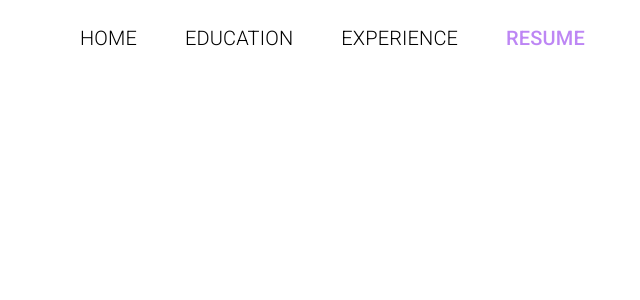
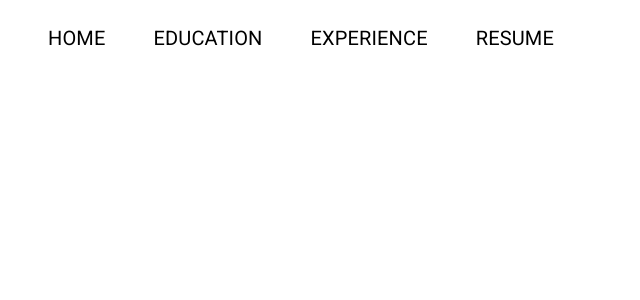
Before and after one commit to Saketh-09/portfolio, a React (Create React App) app: page / in a window 1280 px wide. Shown: the top 300 px of the page, without its empty margins (0-640 px from the left). Built offline with nearby package versions, Linux system fonts and the light colour scheme.

Commit message:
added active nav element

```diff
--- a/src/App.js
+++ b/src/App.js
@@ -17,8 +17,8 @@ function App() {
         <Navbar />
         <Routes>
                 <Route path='/portfolio/' element={<Home/>}></Route>
-                <Route path='/portfolio/education' element={<Education/>}></Route>
-                <Route path='/portfolio/experience' element={<Experience/>}></Route>
+                <Route path='/education' element={<Education/>}></Route>
+                <Route path='/experience' element={<Experience/>}></Route>
         </Routes>
     </div>
   );
--- a/src/components/header/navbar.js
+++ b/src/components/header/navbar.js
@@ -4,16 +4,22 @@ import {AppBar, Box, Toolbar, IconButton, Typography, Menu, MenuItem, Container,
 
 import MenuIcon from '@mui/icons-material/Menu';
 import AdbIcon from '@mui/icons-material/Adb';
-import {Link} from 'react-router-dom'
+import {Link, NavLink} from 'react-router-dom'
 import {resumeURL} from "./navData";
 import styles from './navbar.module.css';
 
 const pages = [{name:'Home',url:'/portfolio/'},
-    {name:'Education', url:'/portfolio/education'},
-    {name:'Experience', url:'/portfolio/experience'}];
+    {name:'Education', url:'/education'},
+    {name:'Experience', url:'/experience'}];
 
 function ResponsiveAppBar() {
+    const [activeItem, setactiveItem] = React.useState(null)
     const [anchorElNav, setAnchorElNav] = React.useState(null);
+
+    const handleSetActiveItem = (item) => {
+        setactiveItem(item);
+    };
+
 
     const handleOpenNavMenu = (event) => {
         setAnchorElNav(event.currentTarget);
@@ -23,11 +29,12 @@ function ResponsiveAppBar() {
         setAnchorElNav(null);
     };
 
+    const activeClassName = styles.activeSection
+    const inActiveClassName = styles.inActiveSection
     return (
     <AppBar sx={{ bgcolor: "#fff", boxShadow: 0, position: 'sticky' }}>
             <Container maxWidth="xl">
                 <Toolbar disableGutters>
-                    <AdbIcon sx={{ display: { xs: 'none', md: 'flex' }, mr: 1 }} />
 
                     <Box sx={{ flexGrow: 1, display: { xs: 'flex', md: 'none' } }}>
                         <IconButton
@@ -71,21 +78,23 @@ function ResponsiveAppBar() {
 
                     <Box sx={{ flexGrow: 1, display: { xs: 'none', md: 'flex' } }}>
                         {pages.map((page) => (
-                            <Link to={page.url} style={{textDecoration: 'none'}}>
+                            <NavLink to={page.url} className={({ isActive}) =>
+                                isActive ? activeClassName:inActiveClassName}>
                                 <Button
                                     key={page.name}
                                     onClick={handleCloseNavMenu}
-                                    sx={{ m: 2, color: '#000', display: 'block'}}>
-                                    <Typography variant='h6' sx={{fontWeight: 300}}>{page.name}</Typography>
+                                    sx={{ m: 2, display: 'block',color:'inherit'}}>
+                                    <Typography variant='h6' sx={{fontWeight:400, color:'inherit'}} >{page.name}</Typography>
                                 </Button>
-                            </Link>
+                            </NavLink>
                         ))}
-                        <Link to={resumeURL} target="_blank" rel="noopener noreferrer" style={{textDecoration: 'none'}}>
+                        <NavLink to={resumeURL} target="_blank" rel="noopener noreferrer" className={({ isActive}) =>
+                            isActive ? activeClassName:inActiveClassName}>
                             <Button
                                 onClick={handleCloseNavMenu}
-                                sx={{ m: 2, color: '#000', display: 'block'}}>
-                                <Typography variant='h6' className={styles.section}>Resume</Typography>
-                            </Button></Link>
+                                sx={{ m: 2, display: 'block', color:'inherit'}}>
+                                <Typography variant='h6' sx={{fontWeight:400, color:'inherit'}} >Resume</Typography>
+                            </Button></NavLink>
                     </Box>
                 </Toolbar>
             </Container>
--- a/src/components/header/navbar.module.css
+++ b/src/components/header/navbar.module.css
@@ -1,4 +1,10 @@
-.section{
+.activeSection{
     text-decoration: none;
     color: rgba(162, 85, 239, 0.71);
+
 }
+
+.inActiveSection{
+    text-decoration: none;
+    color: #000;
+}
--- a/src/components/home/home.js
+++ b/src/components/home/home.js
@@ -20,9 +20,9 @@ export default function Home(){
                         <Grid item xs={6} >
                             <Paper elevation={0}>
                                 <Typography variant='h3' className={styles.greeting}
-                                            sx={{marginTop: '2em', fontWeight: 300}}>{home.greeting}</Typography>
+                                            sx={{marginTop: '2em', fontWeight: 400}}>{home.greeting}</Typography>
                                 <Typography variant='h3' className={styles.name}
-                                            sx={{margin: '1em', fontWeight: 300}}>
+                                            sx={{margin: '1em', fontWeight: 400}}>
                                     <motion.span className='name'
                                                  initial={{opacity: window.innerWidth < 996 ? '100%' : '0%'}}
                                                  animate={{opacity: '100%'}} transition={{delay: '1.0', duration: '1'}}
```
